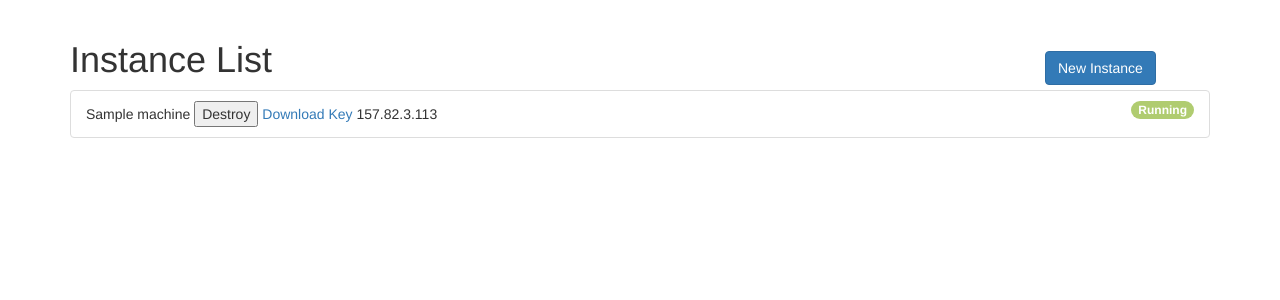
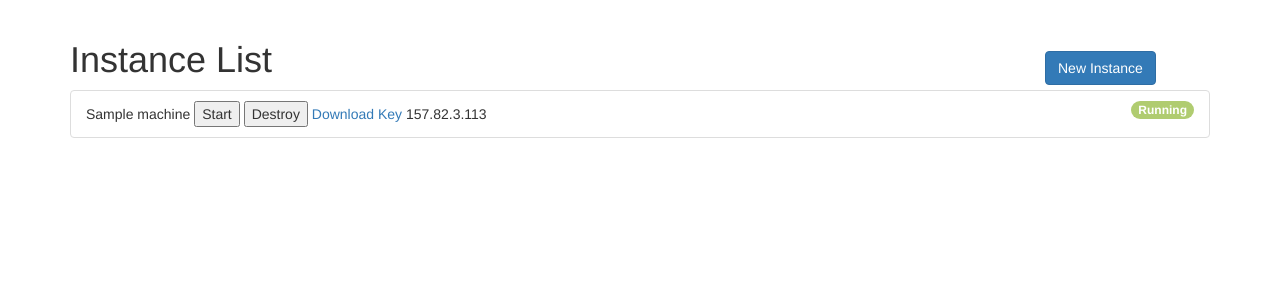
Before and after one commit to tkms1122/nile_web_service, a Django app: template ec2/templates/ec2/machines/index.html in a window 1280 px wide. Shown: the part 52-352 px from the top of the page. Run offline with Django 3.2, Linux system fonts and the light colour scheme; data comes from the database, SQL or seed files in the repository; tables that the repository leaves empty hold one stand-in row (values such as "Sample post"); the template is opened without the code that fills it: values that come from a table or form of the project are taken from there, most other values are stand-ins (such as "Sample title", 1, 10 or a date in 2020); parts of the project's set-up code (start-up, migrations or seed data) failed here and were passed over; some libraries are stand-ins or nearby versions.

Commit message:
start vm

```diff
--- a/ec2/templates/ec2/machines/index.html
+++ b/ec2/templates/ec2/machines/index.html
@@ -37,6 +37,7 @@
 <ul class="list-group">
 {% for machine in machines %}
 <li class="list-group-item">{{machine.name}}
+    <button id="start-{{machine.machine_token}}">Start</button>
     <button id="destroy-{{machine.machine_token}}">Destroy</button>
     <a href="{% url 'ec2:launch' %}/../downloadkey-{{machine.machine_token}}">Download Key</a>
     <span>157.82.3.{{ machine.ip.address }}</span>
@@ -121,6 +122,19 @@ $(function() {
         });
     });
 
+    $('[id^=start]').click(function(event) {
+        $.ajax({
+            dataType: 'text',
+            url: '{% url "ec2:start" %}/../' + this.id,
+            success: function(data, dataType) {
+                alert('start. please reload')
+            },
+            error: function(request, stat, err) {
+                alert('通信に失敗しました: ' + stat)
+            }
+        });
+    });
+
     $('[id^=destroy]').click(function(event) {
         $.ajax({
             dataType: 'text',
--- a/ec2/urls.py
+++ b/ec2/urls.py
@@ -6,11 +6,11 @@ urlpatterns = patterns('',
                        url(r'^home/$', views.machines_index, name='home'),
                        url(r'^machines/$', views.machines_index, name='machines'),
                        url(r'^machines/launch$', views.machines_launch, name='launch'),
+                       url(r'^machines/start$', views.machines_start, name='start'),
                        url(r'^machines/destroy-(?P<machine_token>.+)/$', views.machines_destroy, name='destroy'),
                        url(r'^machines/downloadkey-(?P<machine_token>.+)/$', views.machines_downloadkey, name='downloadkey'),
                        url(r'^machines/list$', views.machines_getlist, name='getlist'),
                        # url(r'^machines/(\d+)$', views.machines_show),
                        # url(r'^machines/new$', views.machines_new),
-                       # url(r'^machines/create$', views.machines_create), POST
                        # url(r'^machines/destroy$', views.machines_destroy), POST
                        )
--- a/ec2/views.py
+++ b/ec2/views.py
@@ -7,6 +7,7 @@ from .models import IP
 from django.contrib.auth.decorators import login_required
 from django import forms
 import json, uuid, os
+import libvirt
 
 class SignupForm(forms.Form):
     username = forms.CharField(required=True,label='Your name',max_length=30)
@@ -24,6 +25,7 @@ def machines_index(request):
     l_form = LoginForm()
     return render_to_response('ec2/machines/index.html', {'machines': machines,'singup': s_form,'login' : l_form} , context_instance=RequestContext(request))
 
+# VM新規作成
 def machines_launch(request):
     def validate(name,core,mem,token,ip):
         # TODO: invalidの理由を含める
@@ -69,8 +71,22 @@ def machines_launch(request):
             ))
     return HttpResponse(json.dumps(res))
 
+# VM 起動
+def machines_start(request, machine_token):
+    res = {}
+    if request.user.is_authenticated():
+        m = Machine.objects.get(machine_token=machine_token)
+        con = libvirt.open("qemu+tls://157.82.3.112/system")
+        dom = con.lookupByName(m.machine_token)
+        info = dom.info();
+        if info[0] != 1: #VIR_DOMAIN_RUNNING
+            dom.create()
+    return HttpResponse(json.dumps(res)
+
+# VM 削除
 def machines_destroy(request, machine_token):
     if request.user.is_authenticated():
+        # TODO: libvirtAPIからVMをundefine
         m = Machine.objects.get(machine_token=machine_token)
         ip = m.ip
         ip.is_used = False
@@ -83,7 +99,6 @@ def machines_downloadkey(request, machine_token):
     m = Machine.objects.get(machine_token=machine_token)
     private_key = '{0}_{1}'.format(request.user.username, m.name)
     response = HttpResponse(open('/tmp/{0}'.format(private_key),'rb').read(), content_type='text/plain')
-    # ユーザにDLさせる鍵は~.pemの形に
     response['Content-Type'] = 'application/force-download'
     response['Content-Disposition'] = 'filename={0}.pem'.format(private_key)
     os.system('rm /tmp/{0}'.format(private_key))
```
